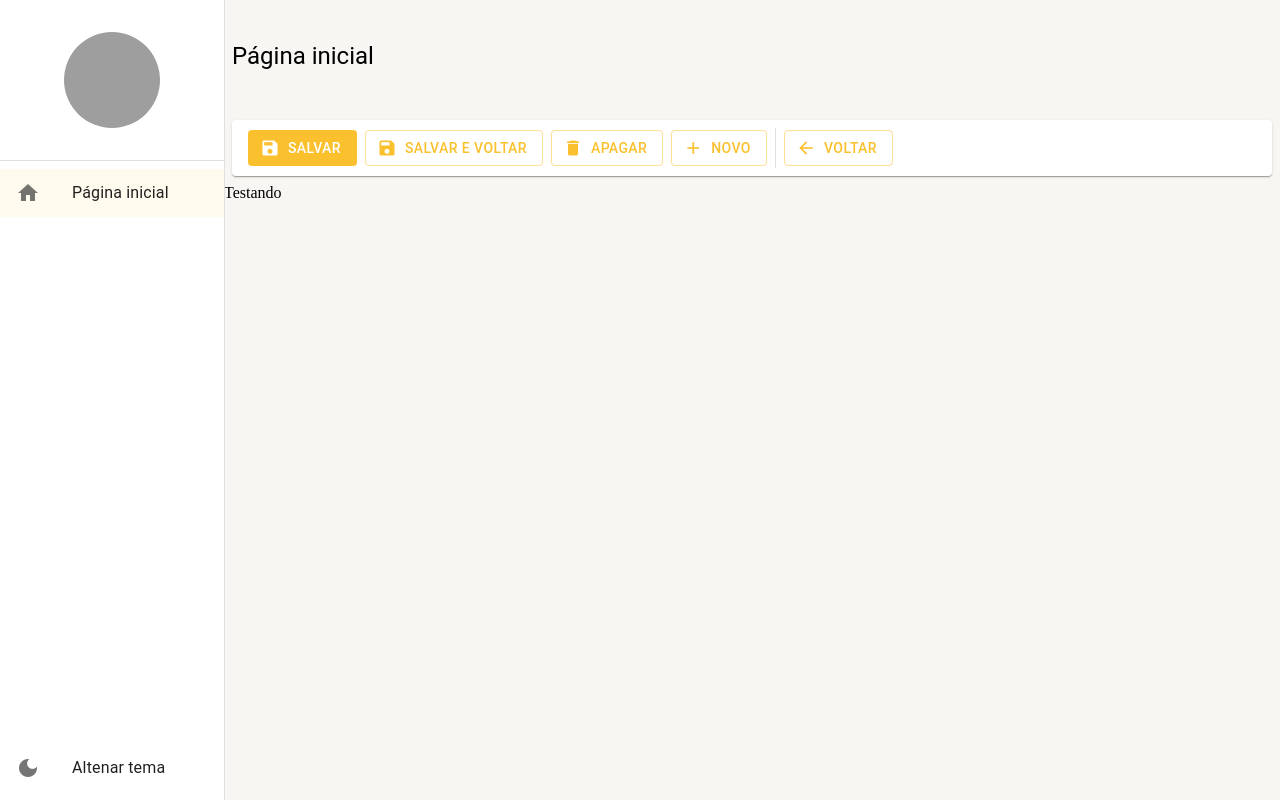
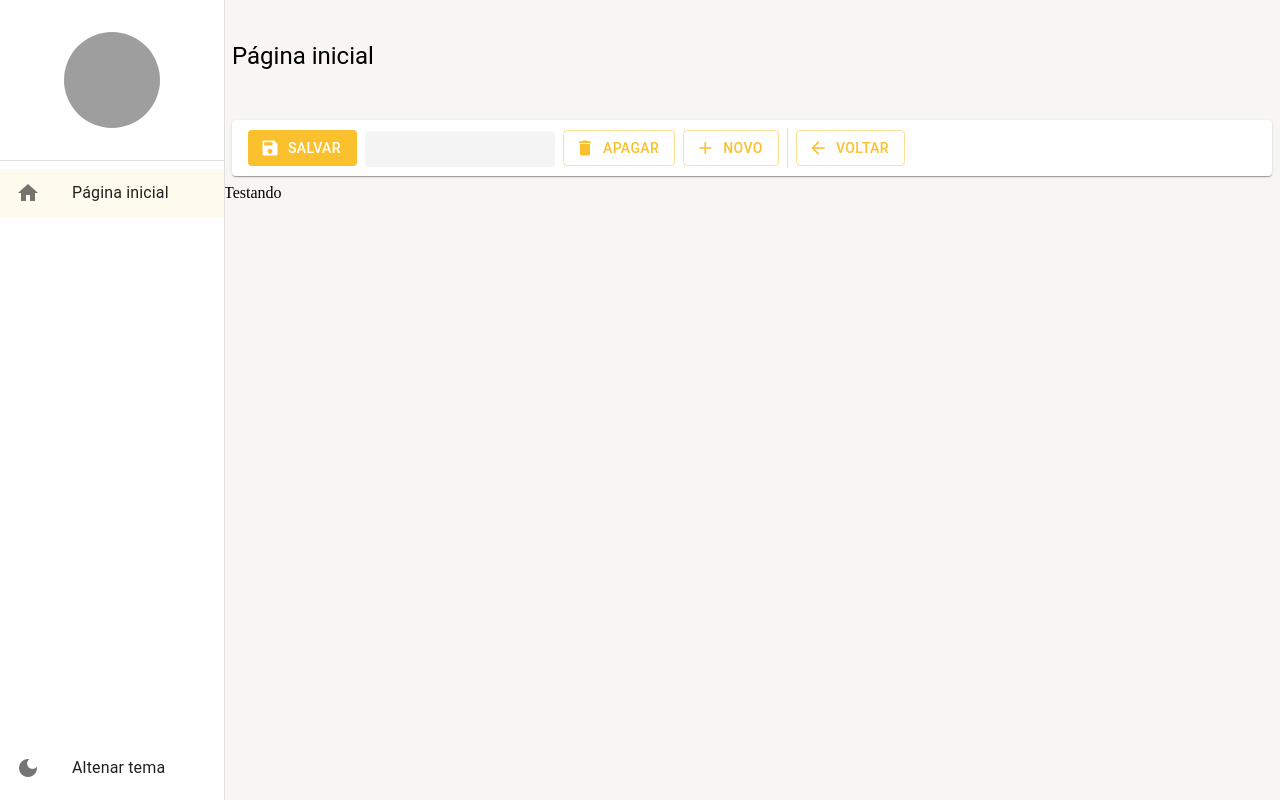
Before and after one commit to vitororigens/projeto-react-mui, a React (Create React App) app: page /pagina-inicial in a window 1280 px wide. Built offline with nearby package versions, Linux system fonts and the light colour scheme; grey boxes are pictures that could not be loaded.

Commit message:
adicionando skeleton do material UI

```diff
--- a/src/pages/dashboard/Dashboard.tsx
+++ b/src/pages/dashboard/Dashboard.tsx
@@ -6,7 +6,7 @@ export const Dashboard = () => {
         <LayoutBaseDePaginas
         titulo="Página inicial"
         barraDeFerramentas={(
-            <FerramentasDeDetalhes mostrarBotaoSalvarEFechar/>
+            <FerramentasDeDetalhes mostrarBotaoSalvarEFechar mostrarBotaoSalvarEFecharCarregando/>
 
         )}
         >
--- a/src/shared/components/ferramentas-de-detalhe/FerramentasDeDetalhe.tsx
+++ b/src/shared/components/ferramentas-de-detalhe/FerramentasDeDetalhe.tsx
@@ -1,4 +1,4 @@
-import { Box, Button, Divider, Icon, Paper, useTheme } from "@mui/material";
+import { Box, Button, Divider, Icon, Paper, Skeleton, useTheme } from "@mui/material";
 
 interface IFerramentasDeDetalhesProps {
     textoBotaoNovo?: string;
@@ -7,6 +7,12 @@ interface IFerramentasDeDetalhesProps {
     mostrarBotaoApagar?: boolean;
     mostrarBotaoSalvar?: boolean;
     mostrarBotaoSalvarEFechar?: boolean;
+
+    mostrarBotaoNovoCarregando?: boolean;
+    mostrarBotaoVoltarCarregando?: boolean;
+    mostrarBotaoApagarCarregando?: boolean;
+    mostrarBotaoSalvarCarregando?: boolean;
+    mostrarBotaoSalvarEFecharCarregando?: boolean;
 
     aoClicarEmNovo?: () => void;
     aoClicarEmVoltar?: () => void;
@@ -25,11 +31,17 @@ export const FerramentasDeDetalhes: React.FC<IFerramentasDeDetalhesProps> = ({
     mostrarBotaoSalvar = true,
     mostrarBotaoSalvarEFechar = false,
 
-    aoClicarEmNovo ,
-    aoClicarEmVoltar ,
-    aoClicarEmApagar ,
-    aoClicarEmSalvar ,
-    aoClicarEmSalvarEFechar ,
+    mostrarBotaoNovoCarregando = false,
+    mostrarBotaoVoltarCarregando = false,
+    mostrarBotaoApagarCarregando = false,
+    mostrarBotaoSalvarCarregando = false,
+    mostrarBotaoSalvarEFecharCarregando = false,
+
+    aoClicarEmNovo,
+    aoClicarEmVoltar,
+    aoClicarEmApagar,
+    aoClicarEmSalvar,
+    aoClicarEmSalvarEFechar,
 
 }) => {
     const theme = useTheme();
@@ -45,7 +57,7 @@ export const FerramentasDeDetalhes: React.FC<IFerramentasDeDetalhesProps> = ({
             height={theme.spacing(5)}
             component={Paper}
         >
-          {mostrarBotaoSalvar &&(
+            {(mostrarBotaoSalvar && !mostrarBotaoSalvarCarregando) &&(
                 <Button
                     color="primary"
                     disableElevation
@@ -56,7 +68,12 @@ export const FerramentasDeDetalhes: React.FC<IFerramentasDeDetalhesProps> = ({
                     Salvar
                 </Button>
             )}
-           {mostrarBotaoSalvarEFechar && (
+
+            {mostrarBotaoSalvarCarregando && (
+                <Skeleton width={120} height={60} />
+            )}
+
+            {(mostrarBotaoSalvarEFechar && !mostrarBotaoSalvarEFecharCarregando) && (
                 <Button
                     color="primary"
                     disableElevation
@@ -67,7 +84,12 @@ export const FerramentasDeDetalhes: React.FC<IFerramentasDeDetalhesProps> = ({
                     Salvar e voltar
                 </Button>
             )}
-           {mostrarBotaoApagar && (
+
+            {mostrarBotaoSalvarEFecharCarregando && (
+                <Skeleton width={190} height={60} />
+            )}
+
+            {(mostrarBotaoApagar && !mostrarBotaoApagarCarregando) && (
                 <Button
                     color="primary"
                     disableElevation
@@ -78,7 +100,12 @@ export const FerramentasDeDetalhes: React.FC<IFerramentasDeDetalhesProps> = ({
                     Apagar
                 </Button>
             )}
-           {mostrarBotaoNovo && (
+
+            {mostrarBotaoApagarCarregando && (
+                <Skeleton width={120} height={60} />
+            )}
+
+            {(mostrarBotaoNovo && !mostrarBotaoNovoCarregando) && (
                 <Button
                     color="primary"
                     disableElevation
@@ -89,8 +116,12 @@ export const FerramentasDeDetalhes: React.FC<IFerramentasDeDetalhesProps> = ({
                     {textoBotaoNovo}
                 </Button>
             )}
+
+            {mostrarBotaoNovoCarregando && (
+                <Skeleton width={100} height={60} />
+            )}
             <Divider variant="middle" orientation="vertical" />
-            {mostrarBotaoVoltar && (
+            {(mostrarBotaoVoltar && !mostrarBotaoVoltarCarregando) && (
                 <Button
                     color="primary"
                     disableElevation
@@ -101,6 +132,10 @@ export const FerramentasDeDetalhes: React.FC<IFerramentasDeDetalhesProps> = ({
                     Voltar
                 </Button>
             )}
+
+            {mostrarBotaoVoltarCarregando && (
+                <Skeleton width={120} height={60} />
+            )}
         </Box>
     );
 }
```
Lines whose indentation alone changed are shown as unchanged.
